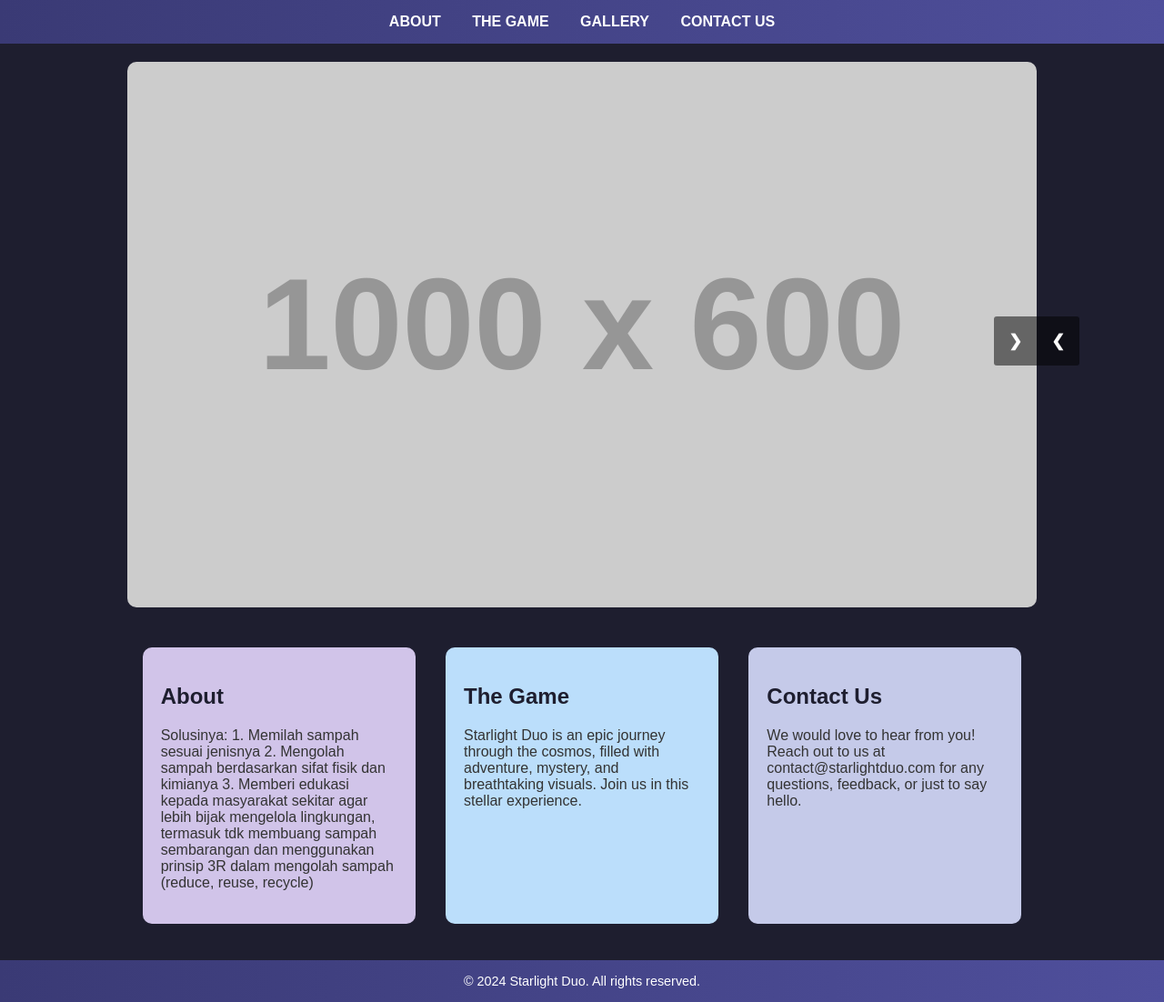
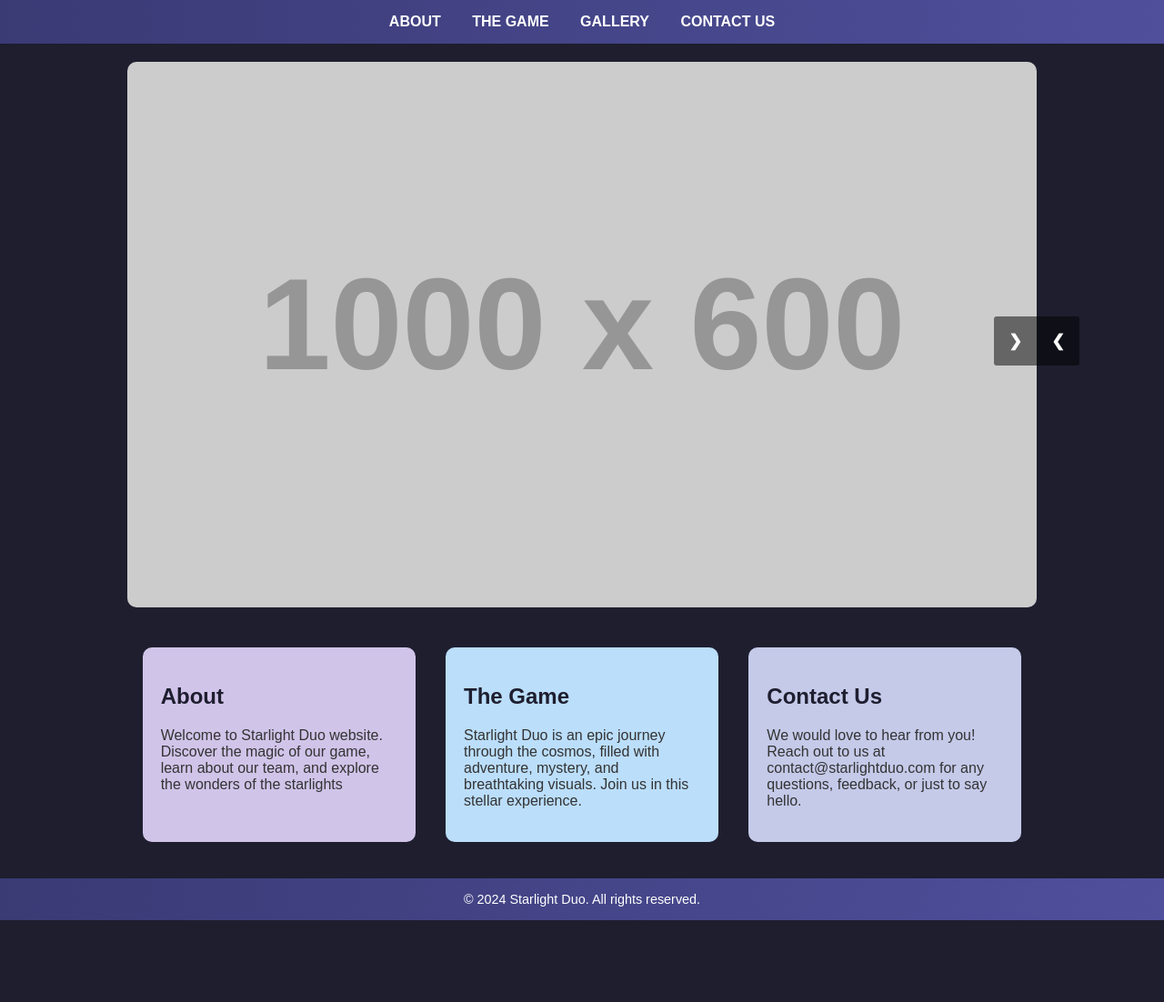
Before and after one commit to XienaChan/XienaChan.github.io, a plain HTML site: page index.html in a window 1280 px wide. Shown: the whole page at 91% size. After the commit the page ends 1012 px from the top, so only its background shows below. Drawn offline with Linux system fonts and the light colour scheme; placeholder pictures from the web are drawn by us.

Commit message:
Update index.html

```diff
--- a/index.html
+++ b/index.html
@@ -145,10 +145,7 @@
     <div class="columns">
         <div class="column" id="about">
             <h2>About</h2>
-            <p>Solusinya:
-1. Memilah sampah sesuai jenisnya
-2. Mengolah sampah berdasarkan sifat fisik dan kimianya
-3. Memberi edukasi kepada masyarakat sekitar agar lebih bijak mengelola lingkungan, termasuk tdk membuang sampah sembarangan dan menggunakan prinsip 3R dalam mengolah sampah (reduce, reuse, recycle)</p>
+            <p>Welcome to Starlight Duo website. Discover the magic of our game, learn about our team, and explore the wonders of the starlights</p>
         </div>
         <div class="column" id="the-game">
             <h2>The Game</h2>
```
